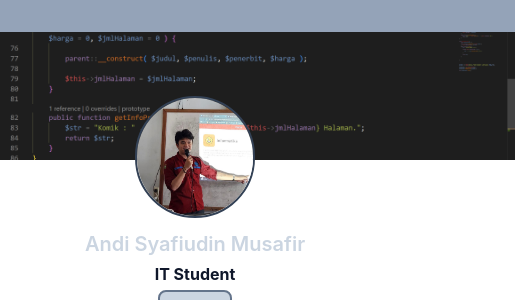
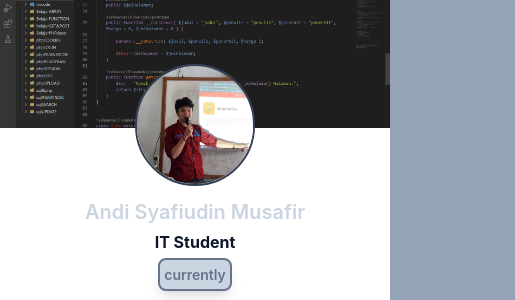
Before and after one commit to syaafiudinm/V2, a website: page index.html in a window 390 px wide. Shown: the top 300 px of the page, 515 px wide, since content can reach past the window. Drawn offline with Linux system fonts and the light colour scheme.

Commit message:
fix responsive again :(

```diff
--- a/index.html
+++ b/index.html
@@ -8,8 +8,8 @@
 </head>
 <body class="bg-slate-400">
 
-    <div class="flex justify-center items-center p-8">
-        <div class="bg-white min-w-[640px] max-w-[768px]">
+    <div class="flex justify-center items-center h-full">
+        <div class="bg-white">
             <section class="rounded-[20px] w-full">
 
                 <div class="w-full h-16">
```
Also changed, not shown: src/output.css.
